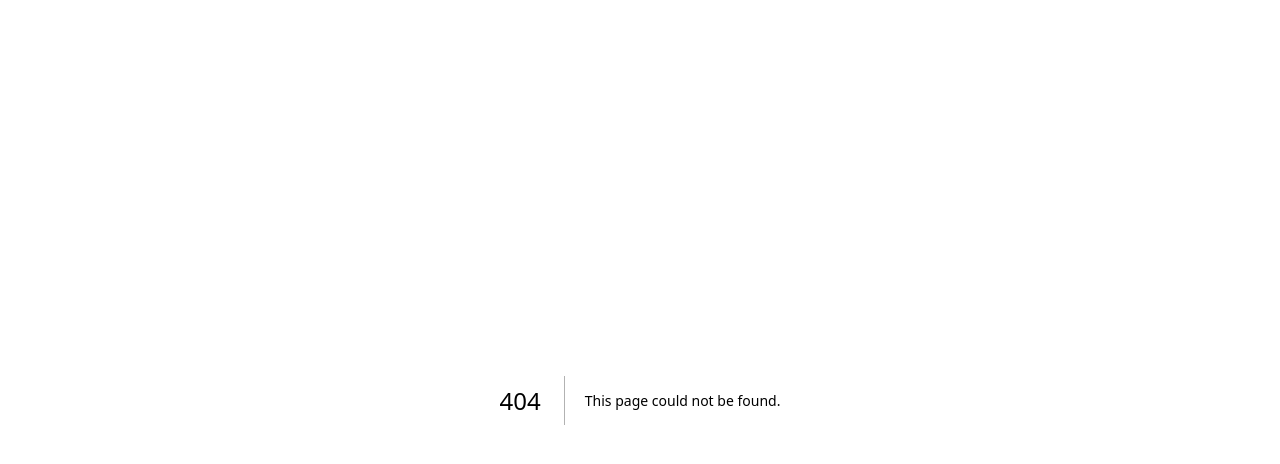
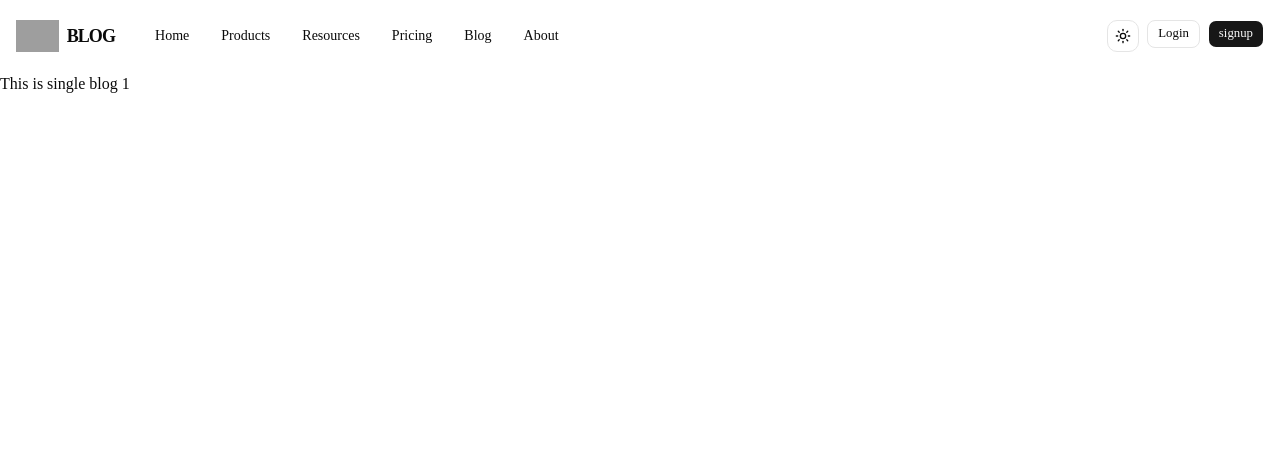
Before and after one commit to yeahieaKhan/nextjs-blog-client, a Next.js app: page /blog/1 in a window 1280 px wide. Before the commit this address had no page. Shown: the top 464 px of the page. Built offline with nearby package versions, Linux system fonts and the light colour scheme; grey boxes are pictures that could not be loaded.

Commit message:
handle slug

```diff
--- /dev/null
+++ b/app/(CommonLayout)/blog/[id]/page.tsx
@@ -0,0 +1,13 @@
+import React from "react";
+
+const SingleBlogs = async ({ params }: { params: { id: string } }) => {
+  const { id } = await params;
+  console.log(id);
+  return (
+    <div>
+      <h2>This is single blog {id}</h2>
+    </div>
+  );
+};
+
+export default SingleBlogs;
--- a/components/modules/Homepages/BlogCard.tsx
+++ b/components/modules/Homepages/BlogCard.tsx
@@ -69,7 +69,7 @@ export default function BlogCard({ post }: { post: BlogPost }) {
         </div>
 
         <Link
-          href={`/blogs/${post.id}`}
+          href={`/blog/${post.id}`}
           className="text-sm font-semibold text-primary group-hover:underline"
         >
           Read More &rarr;
```
